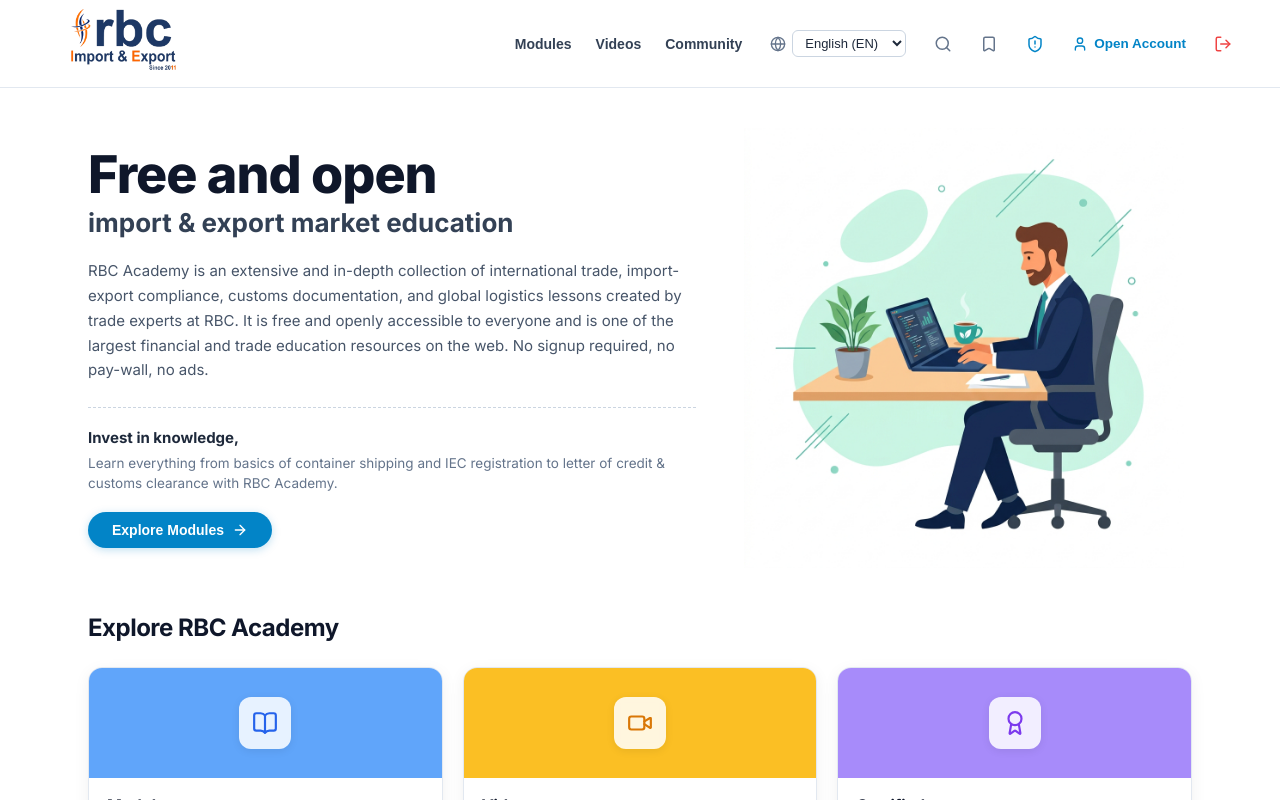
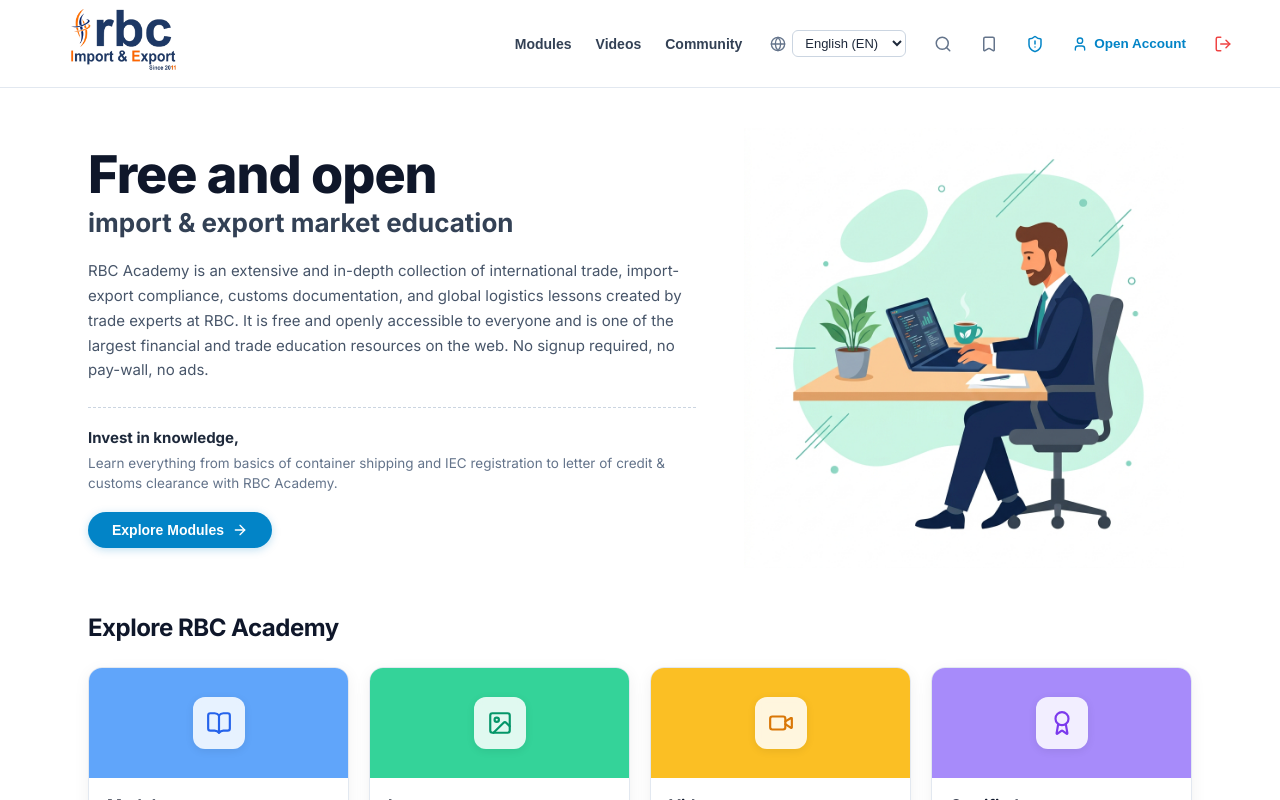
Before and after one commit to rbcimportandexport/EQUCATIONSYSTEM, a React (Vite) app: page / in a window 1280 px wide. Built offline with nearby package versions, Linux system fonts and the light colour scheme; no server answers; a web font is replaced by a local one.

Commit message:
style: Add Images card to explore grid on Dashboard

```diff
--- a/src/views/Dashboard.tsx
+++ b/src/views/Dashboard.tsx
@@ -2,7 +2,7 @@ import React from 'react';
 import { useApp } from '../context/AppContext';
 import {
   BookOpen, Clock, Award, CheckCircle,
-  ArrowRight, Video
+  ArrowRight, Video, Image
 } from 'lucide-react';
 
 export const Dashboard: React.FC = () => {
@@ -166,7 +166,7 @@ export const Dashboard: React.FC = () => {
 
         .varsity-cards-grid {
           display: grid;
-          grid-template-columns: repeat(3, 1fr);
+          grid-template-columns: repeat(4, 1fr);
           gap: 20px;
         }
 
@@ -258,7 +258,7 @@ export const Dashboard: React.FC = () => {
 
         @media (max-width: 1024px) {
           .varsity-cards-grid {
-            grid-template-columns: repeat(3, 1fr);
+            grid-template-columns: repeat(2, 1fr);
           }
           .varsity-hero-container {
             flex-direction: column;
@@ -358,7 +358,20 @@ export const Dashboard: React.FC = () => {
             </div>
           </div>
 
-          {/* Card 2: Videos (Yellow / Amber) */}
+          {/* Card 2: Images (Teal / Emerald) */}
+          <div className="varsity-card" onClick={() => setActiveView('Courses')}>
+            <div className="varsity-card-header" style={{ background: '#34d399' }}>
+              <div className="varsity-card-icon-box">
+                <Image size={26} color="#059669" />
+              </div>
+            </div>
+            <div className="varsity-card-body">
+              <h3 className="varsity-card-title">Images</h3>
+              <p className="varsity-card-desc">Visual diagrams & chapter flowcharts</p>
+            </div>
+          </div>
+
+          {/* Card 3: Videos (Yellow / Amber) */}
           <div className="varsity-card" onClick={() => setActiveView('Chapters')}>
             <div className="varsity-card-header" style={{ background: '#fbbf24' }}>
               <div className="varsity-card-icon-box">
@@ -371,7 +384,7 @@ export const Dashboard: React.FC = () => {
             </div>
           </div>
 
-          {/* Card 3: Certified (Purple) */}
+          {/* Card 4: Certified (Purple) */}
           <div className="varsity-card" onClick={() => setActiveView('AdminPanel')}>
             <div className="varsity-card-header" style={{ background: '#a78bfa' }}>
               <div className="varsity-card-icon-box">
```
